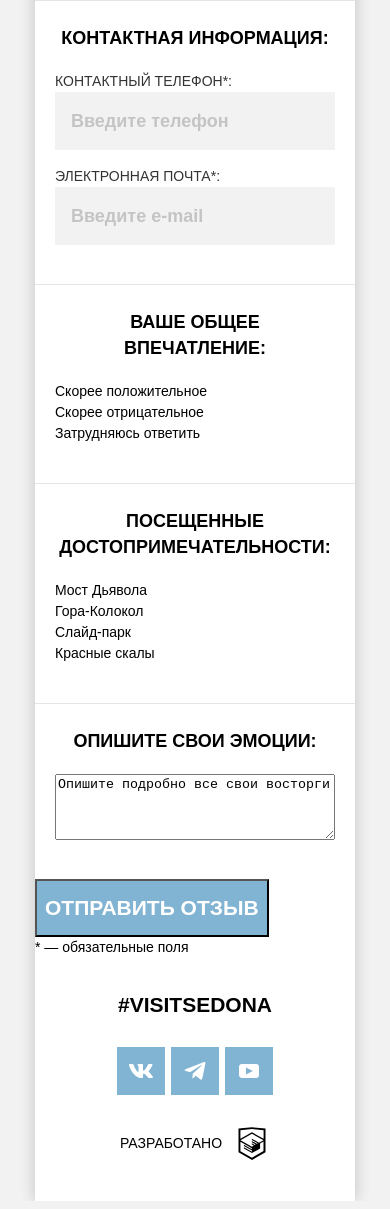
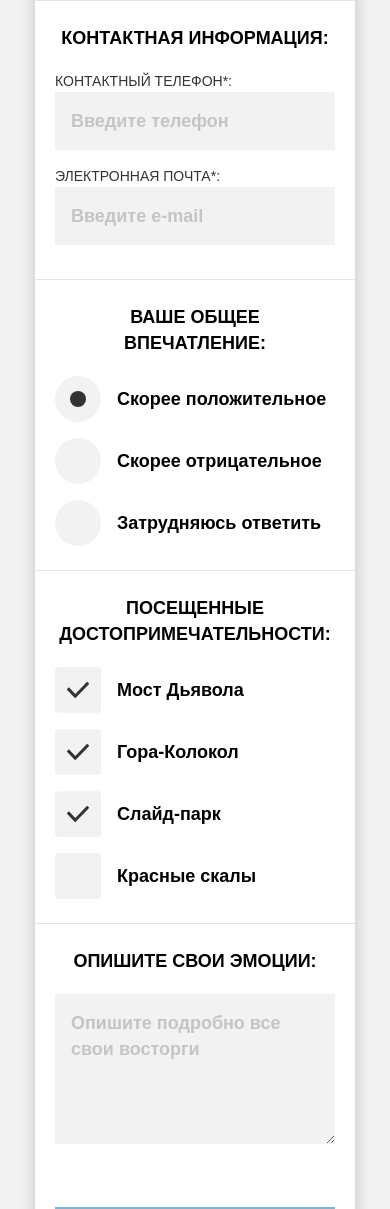
Before and after one commit to htmlacademy-adaptive/260671-sedona-28, a website: page source/form.html in a window 390 px wide. Shown: the part 791-2000 px from the top of the page. Drawn offline with nearby package versions, Linux system fonts and the light colour scheme; files that its build step writes are made by us from their sources; a web font is replaced by a local one.

Commit message:
finished base styles on mobile version of form page

```diff
--- a/source/form.html
+++ b/source/form.html
@@ -50,23 +50,23 @@
         <section class="feedback">
           <h2 class="visually-hidden">Форма обратной связи.</h2>
           <form class="review__form" method="get" action="https://echo.htmlacademy.ru/">
-            <fieldset class="feedback__fieldset">
+            <fieldset class="feedback__fieldset feedback__fieldset--fullname">
               <legend class="feedback__legend">Представьтесь:</legend>
               <label for="feedback-name-field" class="feedback__label">Имя*:</label>
-              <input class="feedback__input" name="feedback-name-field" type="text" required value="Пётр">
+              <input class="feedback__input" name="feedback-name-field" type="text" required value="Пётр" placeholder="Введите имя">
               <label for="feedback-surname-field" class="feedback__label">Фамилия*:</label>
-              <input class="feedback__input" name="feedback-surname-field" type="text" required value="Пустота">
+              <input class="feedback__input" name="feedback-surname-field" type="text" required value="Пустота" placeholder="Введите фамилию">
               <label for="feedback-patronymic-field" class="feedback__label">Отчество:</label>
-              <input class="feedback__input" name="feedback-patronymic-field" type="text" value="Викторович">
+              <input class="feedback__input" name="feedback-patronymic-field" type="text" value="Викторович" placeholder="Введите отчество">
             </fieldset>
-            <fieldset class="feedback__fieldset">
+            <fieldset class="feedback__fieldset feedback__fieldset--contacts">
               <legend class="feedback__legend">Контактная информация:</legend>
               <label for="feedback-phone-field" class="feedback__label">Контактный телефон*:</label>
               <input class="feedback__input" name="feedback-phone-field" type="tel" required placeholder="Введите телефон">
               <label for="feedback-email-field" class="feedback__label">Электронная почта*:</label>
               <input class="feedback__input" name="feedback-email-field" type="email" required placeholder="Введите e-mail">
             </fieldset>
-            <fieldset class="feedback__fieldset">
+            <fieldset class="feedback__fieldset feedback__fieldset--impression">
               <legend class="feedback__legend">Ваше общее впечатление:</legend>
               <ul class="feedback__list feedback__list--impression">
                 <li class="feedback__item--impression">
@@ -92,7 +92,7 @@
                 </li>
               </ul>
             </fieldset>
-            <fieldset class="feedback__fieldset">
+            <fieldset class="feedback__fieldset feedback__fieldset--attraction">
               <legend class="feedback__legend">Посещенные достопримечательности:</legend>
               <ul class="feedback__list feedback__list--attraction">
                 <li class="feedback__item--attraction">
@@ -125,12 +125,14 @@
                 </li>
               </ul>
             </fieldset>
-            <fieldset class="feedback__fieldset">
+            <fieldset class="feedback__fieldset feedback__fieldset--emotions">
               <legend class="feedback__legend">Опишите свои эмоции:</legend>
-              <textarea name="feedback-emotions-field" id="" cols="30" rows="4">Опишите подробно все свои восторги</textarea>
+              <textarea class="feedback__input--emotions" name="feedback-emotions-field" id="feedback-emotions" placeholder="Опишите подробно все свои восторги"></textarea>
             </fieldset>
-            <button class="btn__primary feedback__button">Отправить отзыв</button>
-            <span class="feedback__required">* — обязательные поля</span>
+            <fieldset class="feedback__fieldset feedback__fieldset--submit">
+              <button class="btn__primary feedback__button" type="submit">Отправить отзыв</button>
+              <p class="feedback__required">* — обязательные поля</p>
+            </fieldset>
           </form>
         </section>
       </main>
--- a/source/sass/blocks/feedback.scss
+++ b/source/sass/blocks/feedback.scss
@@ -9,6 +9,20 @@
   padding: 24px 20px 39px;
   border: none;
   border-top: 1px solid $GRAY;
+}
+
+.feedback__fieldset--contacts {
+  padding-bottom: 34px;
+}
+
+.feedback__fieldset--impression,
+.feedback__fieldset--attraction {
+  padding-bottom: 24px;
+}
+
+.feedback__fieldset--submit {
+  padding-bottom: 22px;
+  border: none;
 }
 
 .feedback__legend {
@@ -47,3 +61,91 @@
     margin-bottom: 0;
   }
 }
+
+.feedback__list {
+  display: flex;
+  flex-direction: column;
+  gap: 16px;
+}
+
+.feedback__item--impression,
+.feedback__item--attraction {
+  position: relative;
+  min-height: 46px;
+  padding-left: 62px;
+  padding-top: 10px;
+}
+
+.feedback__label--impression,
+.feedback__label--attraction {
+  font-weight: 700;
+  font-size: 18px;
+  line-height: 26px;
+}
+
+.feedback__mark--impression,
+.feedback__mark--attraction {
+  position: absolute;
+  display: flex;
+  justify-content: center;
+  align-items: center;
+  width: 46px;
+  height: 46px;
+  left: 0;
+  top: 0;
+  background-color: $LIGHT-GRAY;
+  border-radius: 50%;
+}
+
+.feedback__mark--attraction {
+  border-radius: 4px;
+}
+
+.feedback__input-radio:checked + .feedback__mark--impression::after {
+  content: "";
+  display: block;
+  width: 16px;
+  height: 16px;
+  border-radius: 50%;
+  background-color: $DARK-GRAY;
+}
+
+.feedback__input-checkbox:checked + .feedback__mark--attraction::after {
+  content: "";
+  display: block;
+  width: 22px;
+  height: 16px;
+  color: $DARK-GRAY;
+  background-image: url('../img/tick.svg');
+}
+
+.feedback__input--emotions {
+  min-height: 150px;
+  padding: 16px;
+  border: none;
+  background-color: $LIGHT-GRAY;
+  font-family: inherit;
+  font-weight: 700;
+  font-size: 18px;
+  line-height: 26px;
+
+  &::placeholder {
+    color: #00000030;
+  }
+}
+
+.feedback__button {
+  margin-bottom: 3px;
+  border: none;
+  font-family: inherit;
+  width: 100%;
+  max-width: 324px;
+}
+
+.feedback__required {
+  font-size: 12px;
+  line-height: 21px;
+  color: #33333360;
+  text-transform: uppercase;
+  text-align: right;
+}
```
Also changed, not shown: source/img/tick.svg (added).
